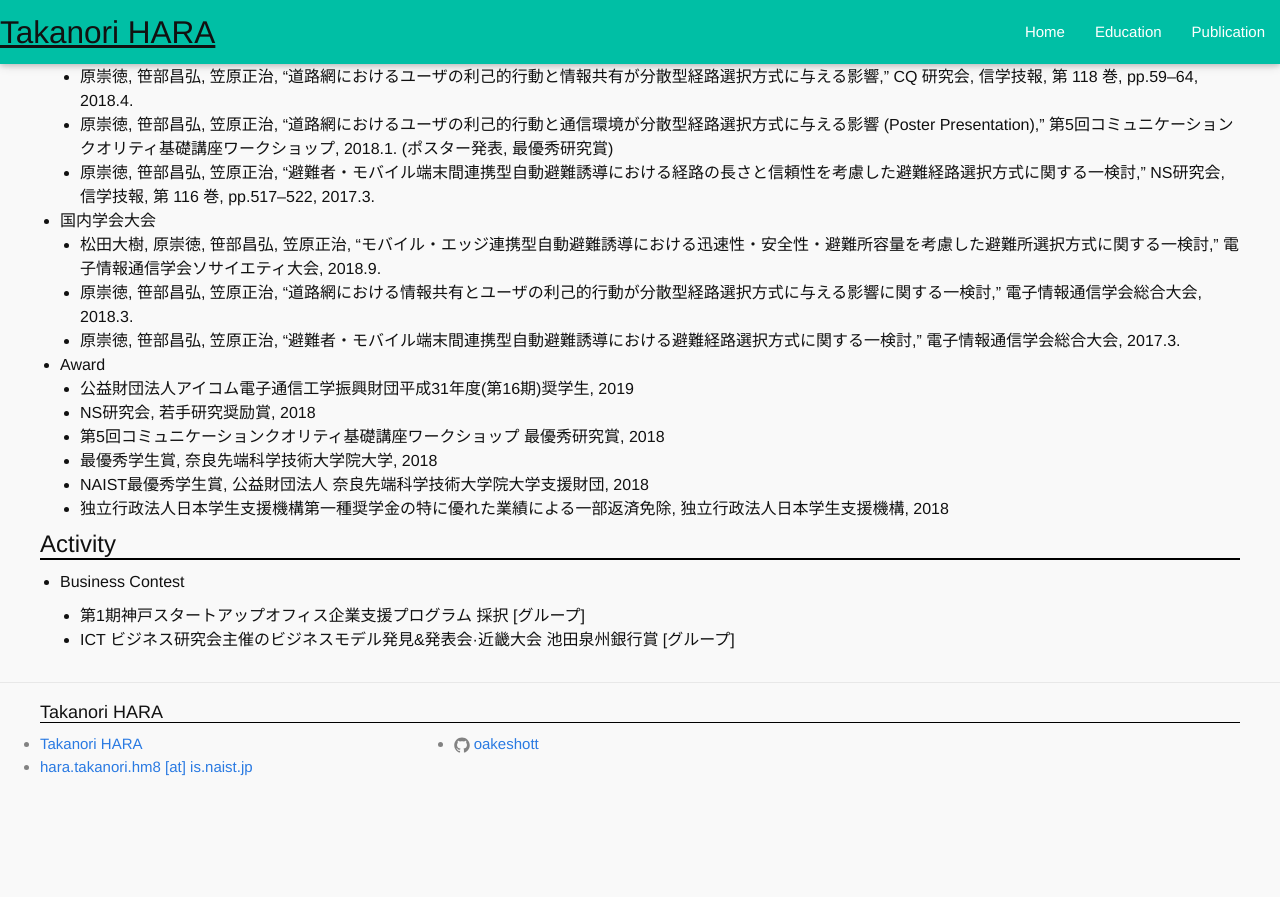
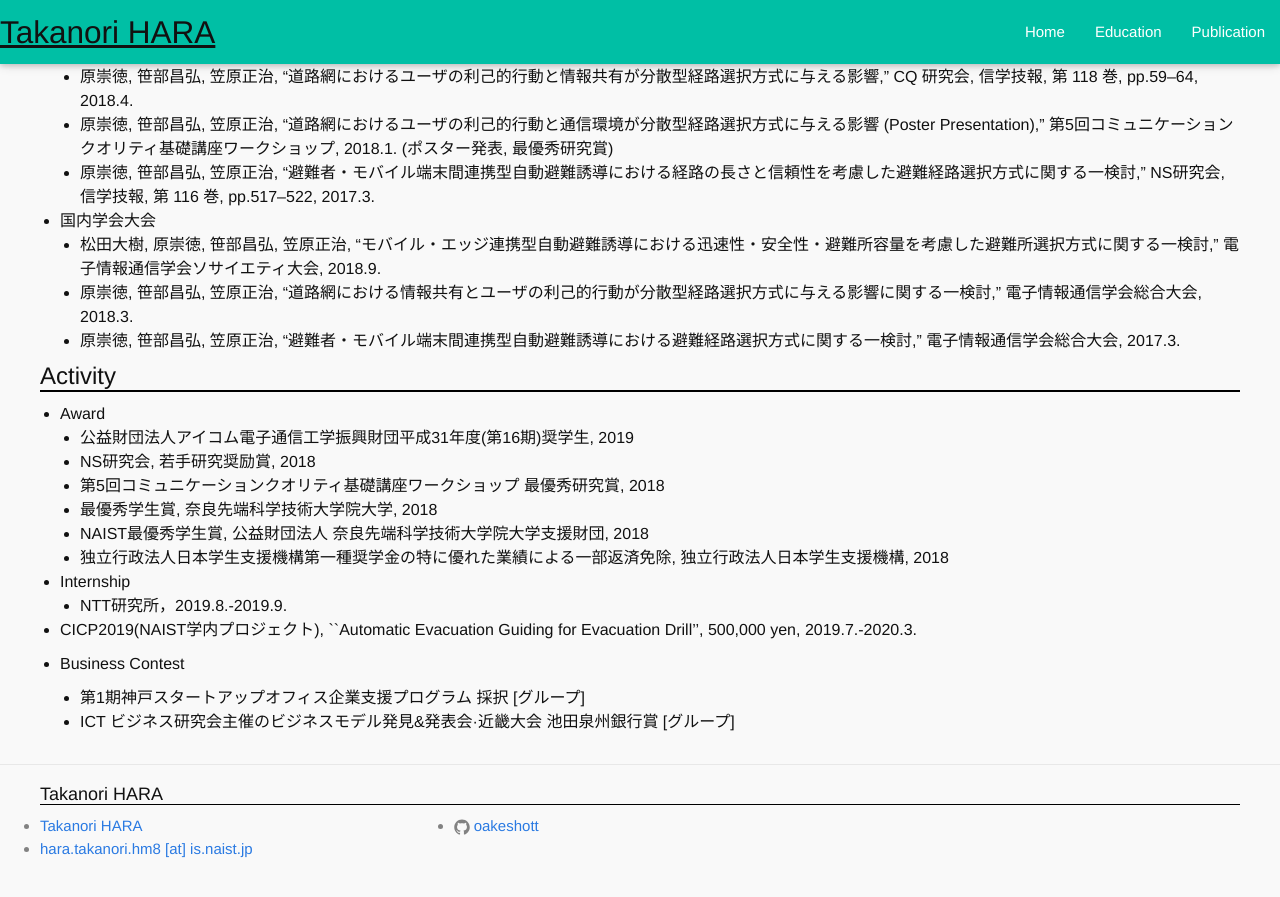
Before and after one commit to oakeshott/oakeshott.github.io, a Jekyll site: the page built from index.md, in a window 1280 px wide and 900 px high, scrolled down 658 px. Shown: the top 897 px of the window. Built offline with Jekyll 4.4.1, drawn with Linux system fonts in a browser that asks for light colours; before the commit the page ends 1476 px from its top, so only the background shows below that.

Commit message:
Commit at 2019-10-01 05:12:37

```diff
--- a/index.md
+++ b/index.md
@@ -46,12 +51,9 @@ permalink: /
   4. 最優秀学生賞, 奈良先端科学技術大学院大学, 2018
   5. NAIST最優秀学生賞, 公益財団法人 奈良先端科学技術大学院大学支援財団, 2018
   6. 独立行政法人日本学生支援機構第一種奨学金の特に優れた業績による一部返済免除, 独立行政法人日本学生支援機構, 2018
-
-<!-- ## DEMO -->
-<!--  -->
-<!-- * [Selfish yet Optimal Routing](/demo_selfish_yet_optimal_routing/) -->
-
-## Activity
+* Internship
+  - NTT研究所，2019.8.-2019.9.
+* CICP2019(NAIST学内プロジェクト), ``Automatic Evacuation Guiding for Evacuation Drill'', 500,000 yen, 2019.7.-2020.3.
 
 * Business Contest
 
```
Also changed, not shown: other parts of index.md (+5 -0 lines).
